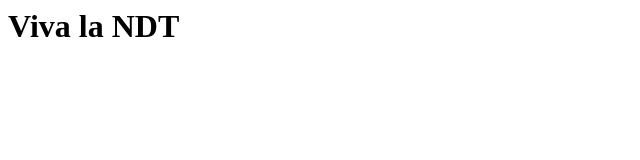
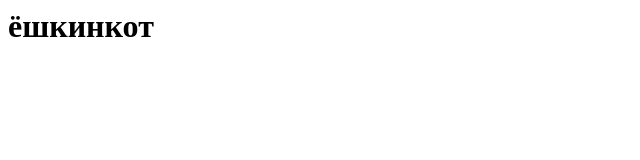
Before and after one commit to dankikot/bmc, a plain HTML site: page index.html in a window 1280 px wide. Shown: the whole page, without its empty margins (0-640 px from the left). Drawn offline with Linux system fonts and the light colour scheme.

Commit message:
Update index.html

```diff
--- a/index.html
+++ b/index.html
@@ -1 +1 @@
-<h1>Viva la NDT</h1>
+<h1>ёшкинкот</h1>
```
